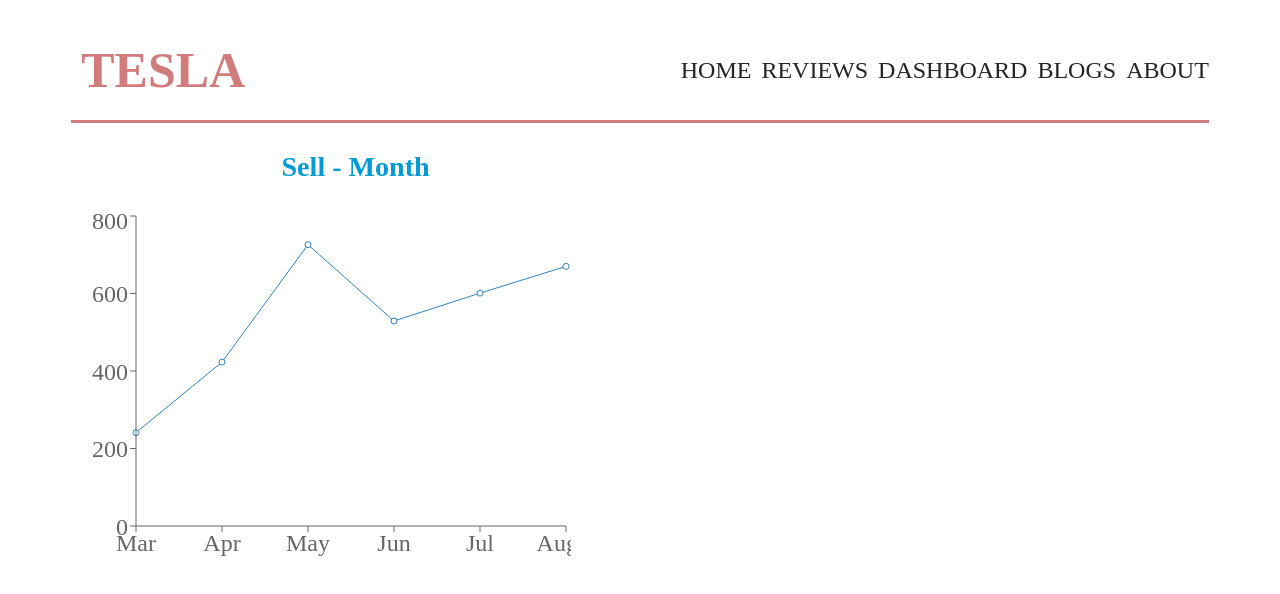
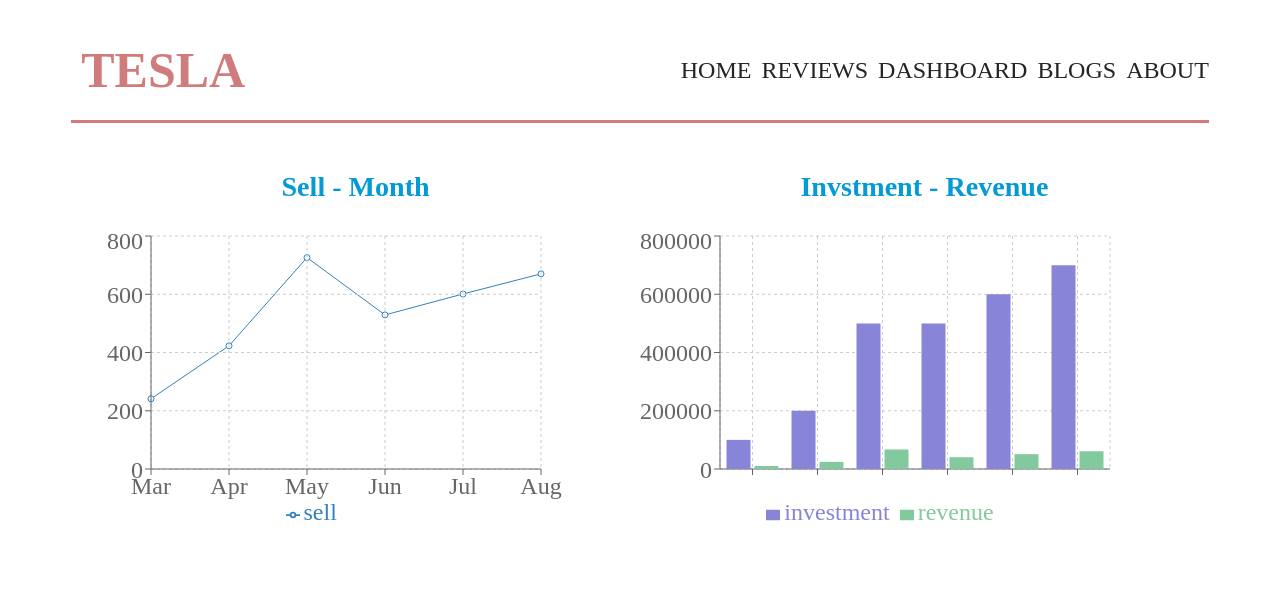
Before and after one commit to 3kramz/tesla, a React (Create React App) app: page /dashboard in a window 1280 px wide. Shown: the top 594 px of the page. Built offline with nearby package versions, Linux system fonts and the light colour scheme.

Commit message:
Dashboard investment vs reveue

```diff
--- a/src/Components/DashBoard/DashBoard.css
+++ b/src/Components/DashBoard/DashBoard.css
@@ -1,4 +1,5 @@
 .dash-board{
     width: 90%;
     margin: 0 auto;
+    display: flex;
 }
--- a/src/Components/DashBoard/DashBoard.js
+++ b/src/Components/DashBoard/DashBoard.js
@@ -1,4 +1,5 @@
 import React from 'react';
+import InvestmentVSRevenue from '../InvestmentVsRevenue/InvestmentVSRevenue';
 import MonthVSell from '../MonthVSell/MonthVSell';
 import './DashBoard.css'
 
@@ -7,6 +8,7 @@
         <div className='dash-board'>
 
            <MonthVSell></MonthVSell>
+           <InvestmentVSRevenue></InvestmentVSRevenue>
         </div>
     );
 };
--- /dev/null
+++ b/src/Components/InvestmentVsRevenue/InvestmentVSRevenue.js
@@ -0,0 +1,34 @@
+import React from 'react';
+import { Bar, BarChart, CartesianGrid, Legend, Tooltip, XAxis, YAxis } from 'recharts';
+import useData from '../Hooks/useData';
+
+const InvestmentVSRevenue = () => {
+    const [data]=useData('data.json')
+    return (
+        <div className='chart'>
+            <h3>Invstment - Revenue</h3>
+
+        <BarChart
+          width={500}
+          height={300}
+          data={data}
+          margin={{
+            top: 5,
+            right: 30,
+            left: 20,
+            bottom: 5,
+          }}
+        >
+          <CartesianGrid strokeDasharray="3 3" />
+          <XAxis dataKey="name" />
+          <YAxis />
+          <Tooltip />
+          <Legend />
+          <Bar dataKey="investment" fill="#8884d8" />
+          <Bar dataKey="revenue" fill="#82ca9d" />
+        </BarChart>
+        </div>
+    );
+};
+
+export default InvestmentVSRevenue;
--- a/src/Components/MonthVSell/MonthVSell.js
+++ b/src/Components/MonthVSell/MonthVSell.js
@@ -1,5 +1,5 @@
 import React from 'react';
-import { Line, LineChart, XAxis, YAxis } from 'recharts';
+import { CartesianGrid, Legend, Line, LineChart, Tooltip, XAxis, YAxis } from 'recharts';
 import useData from '../Hooks/useData';
 import './MonthVsSell.css'
 
@@ -8,10 +8,22 @@
     const [data]=useData('data.json')
     console.log(data)
     return (
-        <div className='monthsell'>
+        <div className='chart'>
        <h3>Sell - Month</h3>
-        <LineChart width={500} height={350} data={data}>
+        <LineChart
+        width={500}
+        height={300}
+        data={data}
+        margin={{
+            top: 5,
+            right: 30,
+            left: 20,
+            bottom: 5,
+          }}>
         <Line dataKey={"sell"}> </Line>
+        <Tooltip />
+         <Legend />
+         <CartesianGrid strokeDasharray="3 3" />
         <XAxis dataKey={'month'}></XAxis>
         <YAxis dataKey={'sell'}></YAxis>
         </LineChart>
--- a/src/Components/MonthVSell/MonthVsSell.css
+++ b/src/Components/MonthVSell/MonthVsSell.css
@@ -1,4 +1,4 @@
-.monthsell{
+.chart{
     text-align: center;
     font-size: 24px;
     width: 50%;
```
Also changed, not shown: src/Components/InvestmentVsRevenue/InvestmentVSRevenue.css (added).
